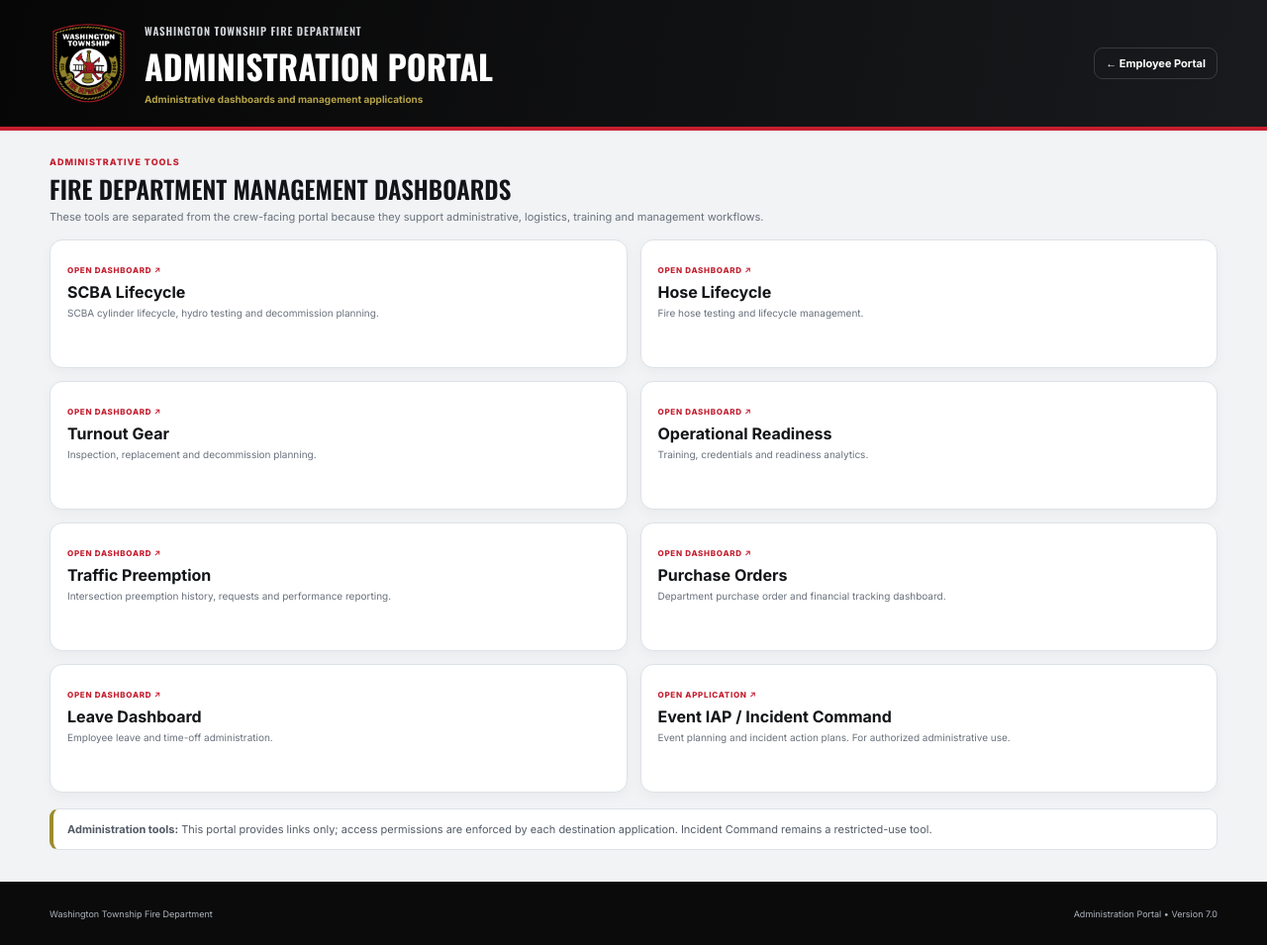
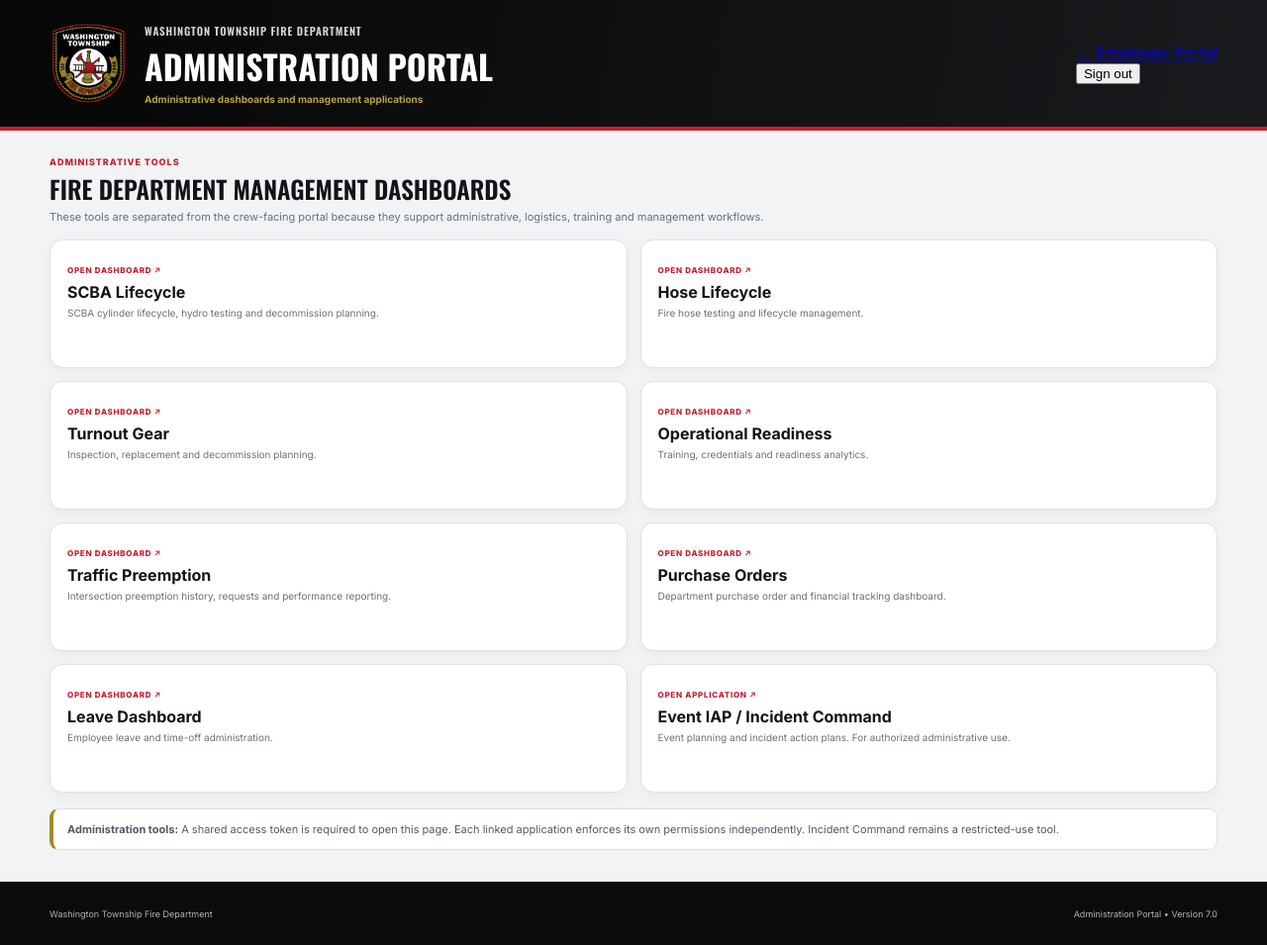
Before and after one commit to wtfdoperativenotifications/wtfd-employee-portal, a plain HTML site: page admin.html in a window 1280 px wide. Shown: the whole page at 99% size. Drawn offline with nearby package versions, Linux system fonts and the light colour scheme.

Commit message:
Use protected Purchase Orders redirect and add Administration sign-out

```diff
--- a/admin.html
+++ b/admin.html
@@ -11,7 +11,7 @@
 <header>
   <div class="shell header-inner">
     <div class="brand"><img src="assets/wtfd-logo.png" alt="WTFD"><div><div class="dept">Washington Township Fire Department</div><h1>Administration Portal</h1><p>Administrative dashboards and management applications</p></div></div>
-    <a href="index.html">← Employee Portal</a>
+    <div class="admin-actions"><a href="index.html">← Employee Portal</a><form method="post" action="/admin.html"><input type="hidden" name="action" value="logout"><button type="submit">Sign out</button></form></div>
   </div>
 </header>
 <main class="shell">
@@ -22,11 +22,11 @@
     <a class="card active" href="https://turnout-gear-dashboard.wtfd-operativenotfications.workers.dev/" target="_blank" rel="noopener noreferrer"><span>Open dashboard ↗</span><h3>Turnout Gear</h3><p>Inspection, replacement and decommission planning.</p></a>
     <a class="card active" href="https://wtfd-fleet-dashboard.pages.dev/readiness?view=officer" target="_blank" rel="noopener noreferrer"><span>Open dashboard ↗</span><h3>Operational Readiness</h3><p>Training, credentials and readiness analytics.</p></a>
     <a class="card active" href="https://preemption.washingtontwpfire.org/" target="_blank" rel="noopener noreferrer"><span>Open dashboard ↗</span><h3>Traffic Preemption</h3><p>Intersection preemption history, requests and performance reporting.</p></a>
-    <a class="card active" href="https://wtfd-po-dashboard.hartleywtfd.workers.dev/" target="_blank" rel="noopener noreferrer"><span>Open dashboard ↗</span><h3>Purchase Orders</h3><p>Department purchase order and financial tracking dashboard.</p></a>
+    <a class="card active" href="/admin/po" target="_blank" rel="noopener noreferrer"><span>Open dashboard ↗</span><h3>Purchase Orders</h3><p>Department purchase order and financial tracking dashboard.</p></a>
     <a class="card active" href="https://wt-leave-dashboard.hartleywtfd.workers.dev/" target="_blank" rel="noopener noreferrer"><span>Open dashboard ↗</span><h3>Leave Dashboard</h3><p>Employee leave and time-off administration.</p></a>
     <a class="card active" href="https://wtfd-event-iap.hartleywtfd.workers.dev/" target="_blank" rel="noopener noreferrer"><span>Open application ↗</span><h3>Event IAP / Incident Command</h3><p>Event planning and incident action plans. For authorized administrative use.</p></a>
   </section>
-  <section class="note"><strong>Administration tools:</strong> This portal provides links only; access permissions are enforced by each destination application. Incident Command remains a restricted-use tool.</section>
+  <section class="note"><strong>Administration tools:</strong> A shared access token is required to open this page. Each linked application enforces its own permissions independently. Incident Command remains a restricted-use tool.</section>
 </main>
 <footer><div class="shell footer">Washington Township Fire Department <span>Administration Portal • Version 7.0</span></div></footer>
 </body>
```
